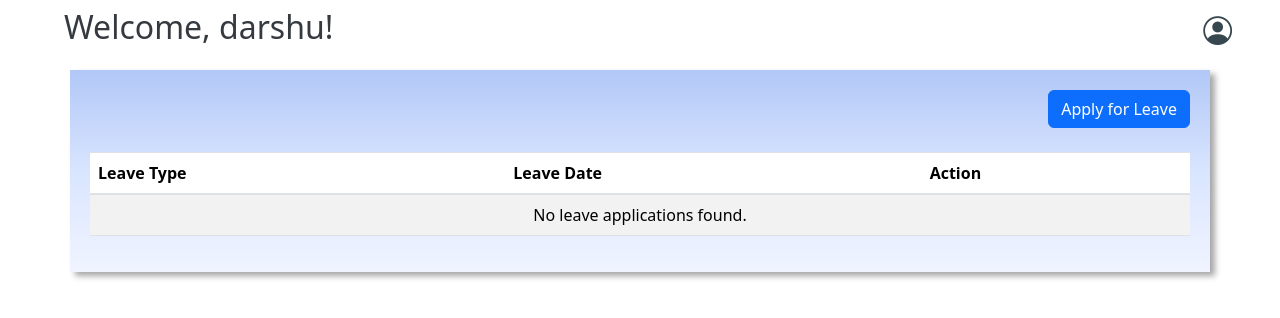
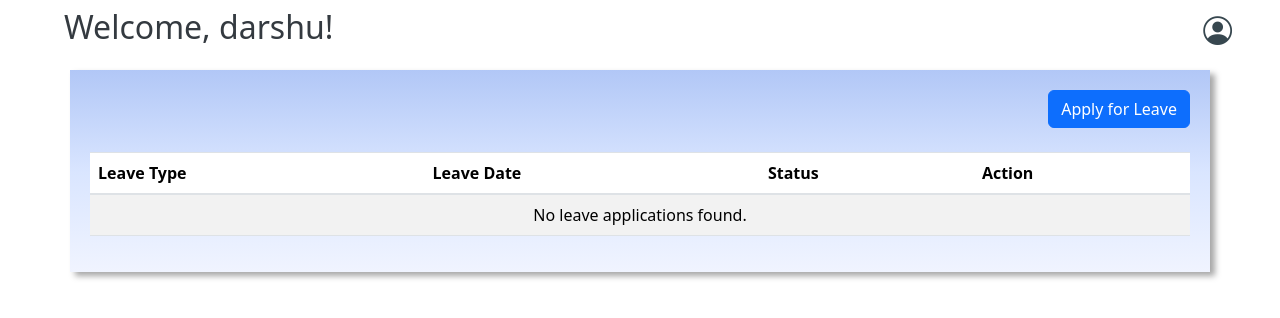
Before and after one commit to DarshanaM11/Django-student-leave-app, a Django app: page /student_dashboard/ in a window 1280 px wide. Shown: the top 318 px of the page. Run offline with Django 5.2, Linux system fonts and the light colour scheme; a user stored in the database is signed in; data comes from the database, SQL or seed files in the repository; both versions use the stored data as it was after the commit; some libraries are stand-ins or nearby versions.

```diff
--- a/myapp/templates/student_dashboard.html
+++ b/myapp/templates/student_dashboard.html
@@ -71,6 +71,7 @@
                 <tr>
                     <th>Leave Type</th>
                     <th>Leave Date</th>
+                    <th>Status</th>
                     <th>Action</th>
                 </tr>
             </thead>
@@ -80,15 +81,13 @@
                 <tr>
                     <td>{{ data.leave_type }}</td>
                     <td>{{ data.leave_date_from }} to {{ data.leave_date_to }}</td>
-                    <td>
-                        <button class="btn btn-info">View Details</button>
-                    </td>
+                    <td>{{ data.status }}</td>
+
                 </tr>
                 {% endfor %}
                 {% else %}
-                <!-- This row will be hidden dynamically when data is added -->
                 <tr id="no-data-row">
-                    <td colspan="3" class="text-center">No leave applications found.</td>
+                    <td colspan="5" class="text-center">No leave applications found.</td>
                 </tr>
                 {% endif %}
             </tbody>
@@ -194,23 +193,21 @@
         if (response.ok) {
             const result = await response.json();
             if (result.success) {
-                // Dynamically add the new row to the table
                 const tableBody = document.querySelector('table tbody');
                 const newRow = document.createElement('tr');
                 newRow.innerHTML = `
-                <td>${formData.get('leaveType')}</td>
-                <td>${formData.get('dateFrom')} to ${formData.get('dateTo')}</td>
-                <td><button class="btn btn-info">View Details</button></td>
-            `;
+            <td>${formData.get('leaveType')}</td>
+            <td>${formData.get('dateFrom')} to ${formData.get('dateTo')}</td>
+            <td>${result.status}</td>
+            <td><button class="btn btn-info">View Details</button></td>
+        `;
                 tableBody.appendChild(newRow);
 
-                // Hide the "No leave applications found" message if it's visible
                 const noDataRow = document.getElementById('no-data-row');
                 if (noDataRow) {
                     noDataRow.style.display = 'none';
                 }
 
-                // Close the modal
                 const modal = bootstrap.Modal.getInstance(document.getElementById('leaveModal'));
                 modal.hide();
                 form.reset();
```
Also changed, not shown: db.sqlite3.
